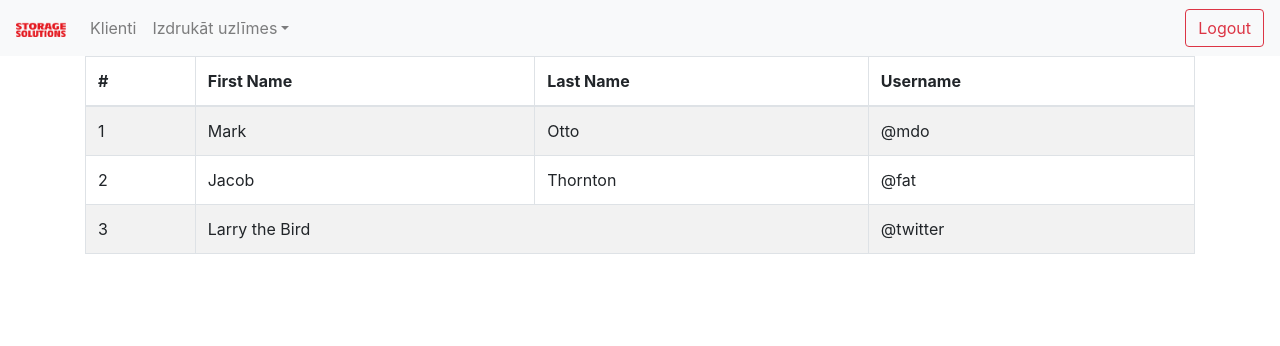
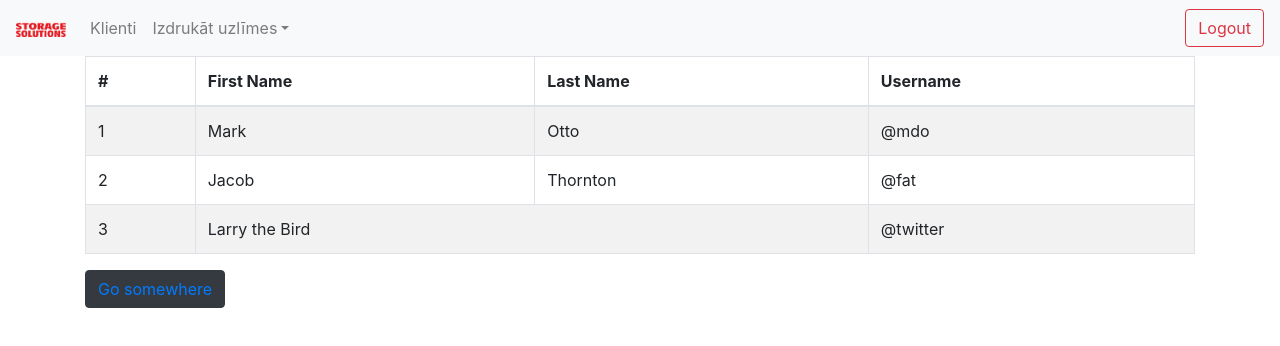
Before and after one commit to andasulca/ss-label-generator, a React (Create React App) app in the folder front/: page / in a window 1280 px wide. Shown: the top 346 px of the page. Built offline with nearby package versions, Linux system fonts and the light colour scheme.

Commit message:
prettier plugin and placeholder button

```diff
--- a/front/package.json
+++ b/front/package.json
@@ -40,6 +40,8 @@
     ]
   },
   "devDependencies": {
-    "eslint": "^7.21.0"
+    "eslint": "^7.21.0",
+    "eslint-plugin-prettier": "^3.3.1",
+    "prettier": "2.2.1"
   }
 }
--- a/front/src/views/Customers.js
+++ b/front/src/views/Customers.js
@@ -1,9 +1,12 @@
 import CustomerTable from "../components/CustomerTable";
+import { Button } from 'react-bootstrap'
+import { Link } from 'react-router-dom'
 
 function Customers() {
     return (
         <div>
             <CustomerTable />
+            <Button variant="dark"><Link to="/">Go somewhere</Link></Button>
         </div>
     )
 }
```
Also changed, not shown: 1 other file (tests, documents, lock files or other folders).
